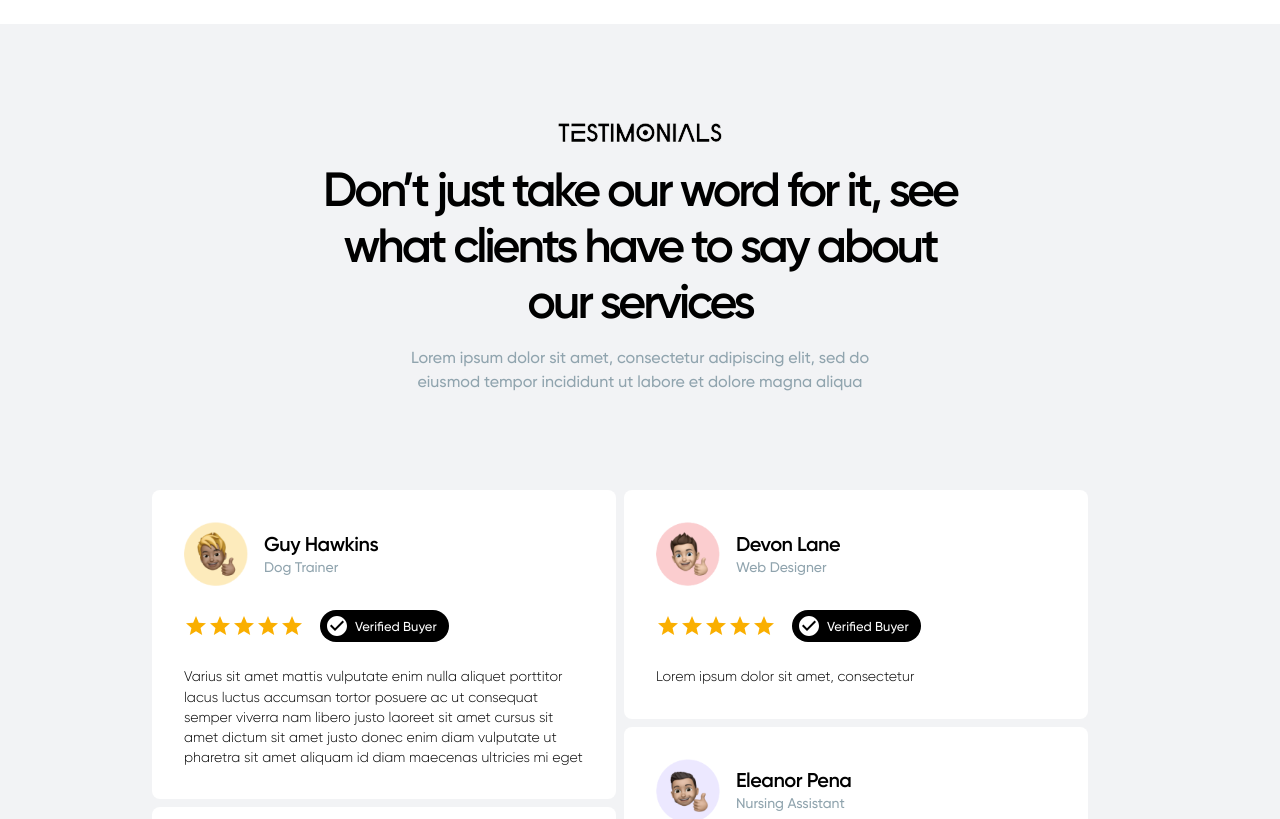
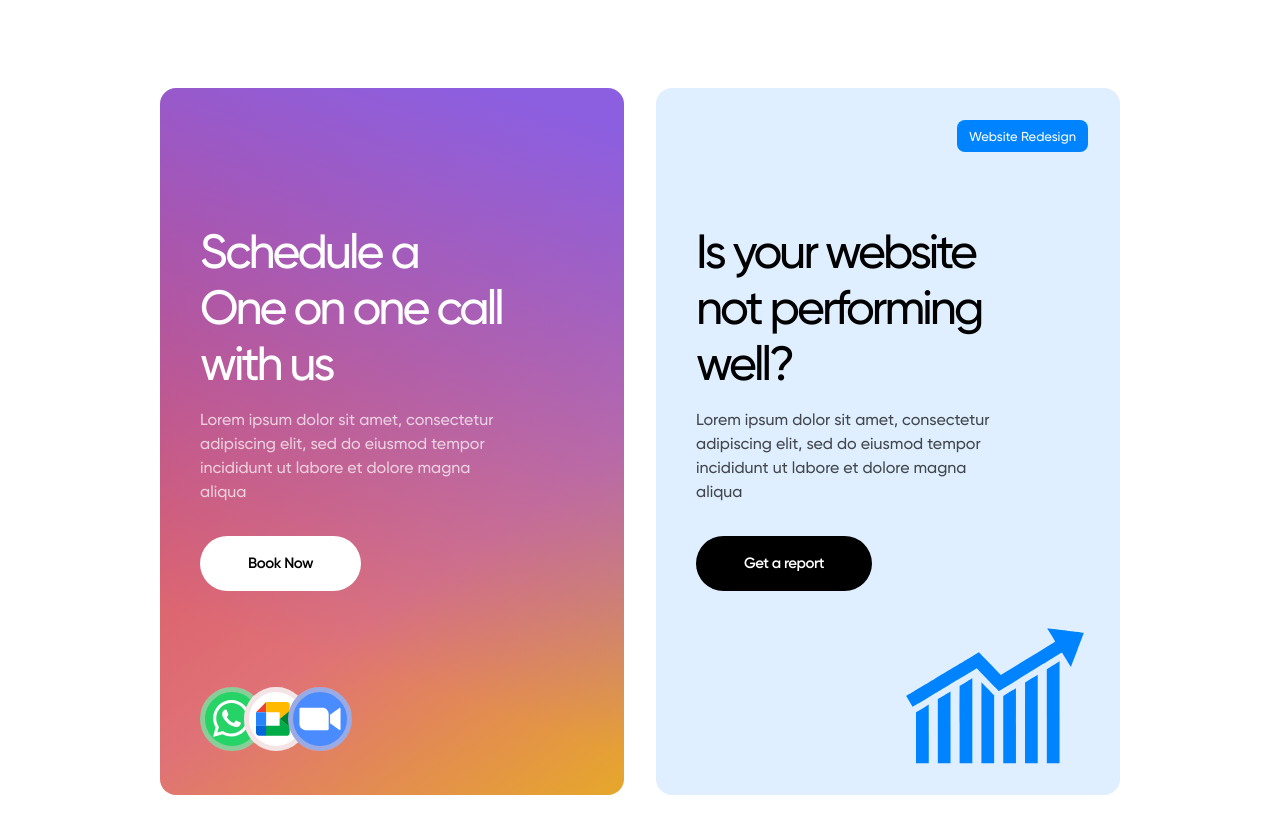
Before and after one commit to isaacwritescode/ovo, a React (Create React App) app: page / in a window 1280 px wide. Shown: the part 7220-8039 px from the top of the page. Built offline with nearby package versions, Linux system fonts and the light colour scheme; some icons are missing.

Commit message:
connect section

```diff
--- a/src/pages/home.js
+++ b/src/pages/home.js
@@ -7,6 +7,7 @@ import { Work } from "../sections/Work";
 import { Testimonials } from "../sections/Testimonials";
 import { Footer } from "../sections/Footer";
 import { Features } from "../sections/Features";
+import { Connect } from "../sections/Connect";
 
 export default function Home() {
   return (
@@ -20,6 +21,7 @@ export default function Home() {
       <Features />
       <Work />
       <FAQ />
+      <Connect />
       <Testimonials />
       <Footer />
     </>
--- /dev/null
+++ b/src/sections/Connect/Card1/index.js
@@ -0,0 +1,62 @@
+import {
+  Button,
+  Chip,
+  Stack,
+  Typography,
+  useMediaQuery,
+  useTheme,
+} from "@mui/material";
+import { Box } from "@mui/system";
+import { CalendarAdd } from "iconsax-react";
+
+export const Card1 = () => {
+  const theme = useTheme();
+  const xl = useMediaQuery(theme.breakpoints.up("xl"));
+  const sm = useMediaQuery(theme.breakpoints.up("sm"));
+
+  return (
+    <Stack
+      width="100%"
+      borderRadius={4}
+      boxSizing="border-box"
+      p={5}
+      spacing={4}
+      alignItems="start"
+      overflow="hidden"
+      position="relative"
+      sx={{
+        background:
+          "linear-gradient(197.48deg, #8C5FE0 5.19%, rgba(221, 181, 109, 0.12) 78.1%), linear-gradient(145.14deg, #CF2B5E 0%, #E06977 65.83%, #E7A424 99.05%)",
+      }}
+    >
+      <Chip
+        color="black"
+        sx={{
+          borderRadius: 2,
+          width: "fit-content",
+          position: "absolute",
+          top: "32px",
+          right: "32px",
+          opacity: 0,
+        }}
+        label="Recommended"
+      />
+      <Stack spacing={2} width={sm ? "80%" : "100%"}>
+        <CalendarAdd variant="Bulk" color="white" size="48px" />
+        <Typography variant={xl ? "h2" : "h3"} color="white.main">
+          Schedule a One on one call with us
+        </Typography>
+        <Typography variant="body1" color="white.main" sx={{ opacity: 0.7 }}>
+          Lorem ipsum dolor sit amet, consectetur adipiscing elit, sed do
+          eiusmod tempor incididunt ut labore et dolore magna aliqua
+        </Typography>
+      </Stack>
+      <Button variant="contained" color="white" size="large" sx={{ px: 6 }}>
+        Book Now
+      </Button>
+      <Box pt={8}>
+        <img src="/media/images/socials/group.svg" height={64} alt="" />
+      </Box>
+    </Stack>
+  );
+};
--- /dev/null
+++ b/src/sections/Connect/Card2/index.js
@@ -0,0 +1,69 @@
+import {
+  Box,
+  Button,
+  Chip,
+  Stack,
+  Typography,
+  useMediaQuery,
+  useTheme,
+} from "@mui/material";
+import { Check } from "iconsax-react";
+
+export const Card2 = () => {
+  const theme = useTheme();
+  const xl = useMediaQuery(theme.breakpoints.up("xl"));
+  const sm = useMediaQuery(theme.breakpoints.up("sm"));
+
+  return (
+    <Stack
+      width="100%"
+      borderRadius={4}
+      boxSizing="border-box"
+      p={5}
+      spacing={4}
+      justifyContent="start"
+      alignItems="start"
+      overflow="hidden"
+      position="relative"
+      sx={{
+        background: "#0083ff20",
+      }}
+    >
+      <Chip
+        color="blue"
+        sx={{
+          borderRadius: 2,
+          width: "fit-content",
+          position: "absolute",
+          top: "32px",
+          right: "32px",
+        }}
+        label="Website Redesign"
+      />
+      <Stack spacing={2} width={sm ? "80%" : "100%"}>
+        <Check variant="Bulk" color={theme.palette.blue.main} size="48px" />
+        <Typography variant={xl ? "h2" : "h3"}>
+          Is your website not performing well?
+        </Typography>
+        <Typography variant="body1" sx={{ opacity: 0.7 }}>
+          Lorem ipsum dolor sit amet, consectetur adipiscing elit, sed do
+          eiusmod tempor incididunt ut labore et dolore magna aliqua
+        </Typography>
+      </Stack>
+      <Button variant="contained" size="large" sx={{ px: 6 }}>
+        Get a report
+      </Button>
+      <Box height={132} width="100%"></Box>
+      <Box
+        sx={{
+          position: "absolute",
+          bottom: "16px",
+          right: "32px",
+          width: "40%",
+        }}
+      >
+        <img src="/media/images/illus/graph.svg" width="100%" alt="" />
+      </Box>
+    </Stack>
+  );
+};
--- /dev/null
+++ b/src/sections/Connect/index.js
@@ -0,0 +1,18 @@
+import { Grid, Box } from "@mui/material";
+import { Card1 } from "./Card1";
+import { Card2 } from "./Card2";
+
+export const Connect = () => {
+  return (
+    <Box width={{ xs: "90%", lg: "75%" }} m="auto" maxWidth={1400}>
+      <Grid container py={8} spacing={4} columns={{ xs: 6, lg: 12 }}>
+        <Grid item xs={6}>
+          <Card1 />
+        </Grid>
+        <Grid item xs={6}>
+          <Card2 />
+        </Grid>
+      </Grid>
+    </Box>
+  );
+};
--- a/src/theme.js
+++ b/src/theme.js
@@ -80,7 +80,7 @@ const theme = createTheme({
       contrastText: "#000000",
     },
     blue: {
-      main: "#0083FF",
+      main: "#0083ff",
       contrastText: "#ffffff",
     },
     turquoise:{
```
Also changed, not shown: public/media/images/illus/graph.svg (added), public/media/images/socials/group.svg (added).
